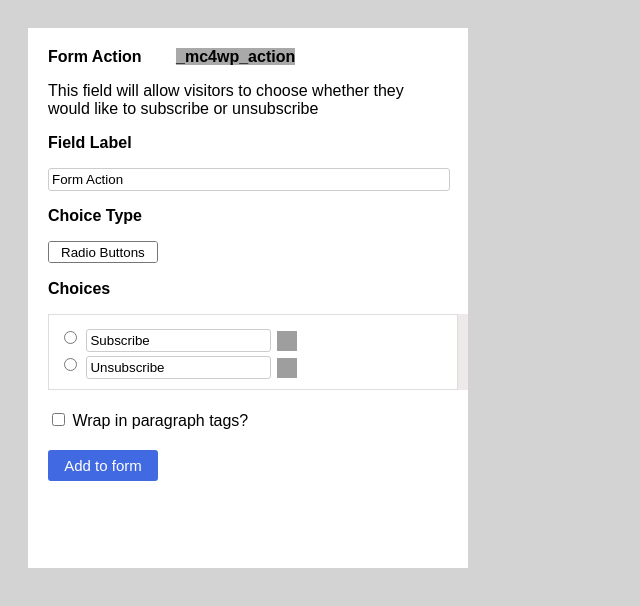
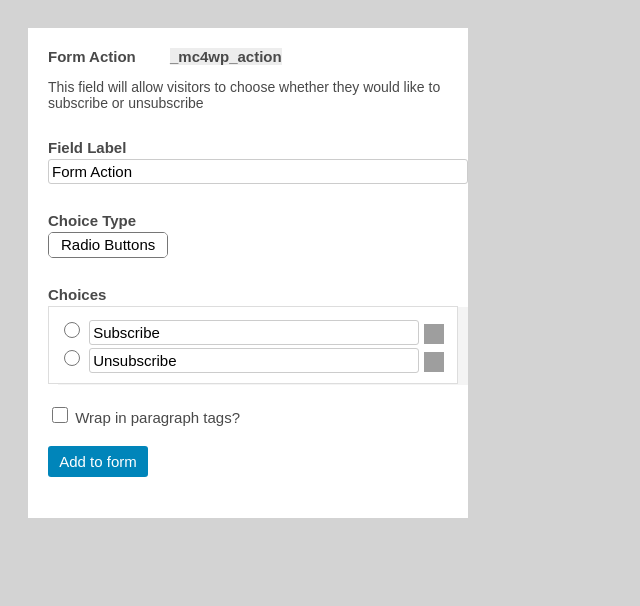
Before and after one commit to NastyaStoma/NastyaStoma-Tasks, a plain HTML site: page Task2/index.html in a window 1280 px wide. Shown: the whole page, without its empty margins (0-640 px from the left). Drawn offline with Linux system fonts and the light colour scheme; grey boxes are pictures that could not be loaded.

Commit message:
fixed mistakes(not all of them)

```diff
--- a/Task2/index.html
+++ b/Task2/index.html
@@ -46,12 +46,14 @@
 					</div>
 				</div>
 					<div class="Check">
-                        <input id="cb" type="checkbox"/>
-                        <label class="check" for="cb">Wrap in paragraph tags?</label>
+                        <input id="checkbox" type="checkbox"/>
+                        <label class="check" for="checkbox">Wrap in paragraph tags?</label>
                     </div>
 
                     <button id="AddToForm">Add to form</button>
+			<!------------------------------------------------------------------------------->
 
+			<!---------------------------------------------------------------------------------------->
 		 </form>
 	   </div>
     </body>
--- a/Task2/style.css
+++ b/Task2/style.css
@@ -1,12 +1,20 @@
 body{
 	background-color: lightgrey;
+	font-size: 15px;
+	color: rgb(73,73,73);
 }
 form{
 	background-color: white;
 	width: 400px;
-	height: 500px;
+	height: 450px;
 	font-family:sans-serif;
 	padding: 20px;
+}
+#text{
+	font-size: 14px;
+	margin-right: 0px;
+	padding-right: 0px;
+	width: 100%;
 }
 #FormAction{
 	display: inline;
@@ -16,24 +24,33 @@ form{
 {
 	display: inline;
 	margin-left: 30px;
-	background-color: darkgray;
+	background-color: rgb(237,237,237);
 	font-weight: 600;
 }
 .data{
 	padding: 20px;
 }
 img{
-	width: 20px;
+	width:  20px;
 	height: 20px;
 }
 #FieldLabel{
 	font-weight: 600;
+	margin-bottom: 3px;
+	margin-top: 28px;
+	font-size: 15px;
 }
 .ChoiceType{
 	font-weight: 600;
+	margin-bottom: 3px;
+	margin-top: 28px;
+	font-size: 15px;
 }
 .Choices{
 	font-weight: 600;
+	margin-bottom: 3px;
+	margin-top: 28px;
+	font-size: 15px;
 }
 .Check{
 	margin-top: 20px;
@@ -43,7 +60,7 @@ img{
 	 width: 97%;
     border: 1px solid rgb(221,221,221);
     padding: 10px 10px 10px;
-    box-shadow: 10px 0px  rgb(238, 233, 233);
+    box-shadow: 10px 1px  rgb(244, 244, 244);
 }
 input[type="text"],input[type=""]{
 	border-radius: 3px 3px 3px 3px;
@@ -51,14 +68,28 @@ input[type="text"],input[type=""]{
 	padding: 3px;
 	border: 1px solid #cccccc;
 }
+input[type=""]{
+	width: 103%;
+	font-size: 15px;
+}
+input[type="text"]{
+	width: 83%;
+	font-size: 15px;
+}
 input[type="radio"]
 {
 	margin: 5px;
     height: 15px;
 	cursor: pointer;
+	height: 16px;
+	width:  16px;
+}
+input[type="checkbox"]{
+	height: 16px;
+	width:  16px;
 }
 .FA{
-	width: 394px;;
+	width: 394px;
 }
 .img{
 	border: 1px solid white;
@@ -74,14 +105,18 @@ button.img{
 	padding: 7px;
 	border: 1px rgb(25, 25, 112);
 	border-top: none;
-	width: 110px;
+	width: 100px;
 	font-size: 15px;
-	background-color: rgb(65, 105, 225);
+	background-color: rgb(0, 133, 186);
 	border-radius: 3px;
 }
 .ChoiceType_Select{
 	padding-right: 10px;
 	padding-left:10px;
-	border-radius: 3px;
+	padding-bottom: 2px;
 	padding-top: 3px;
+	border-radius: 5px;
+	font-size: 15px;
 }
+
+/*----------------------------------------------------------------------------------------*/
```
